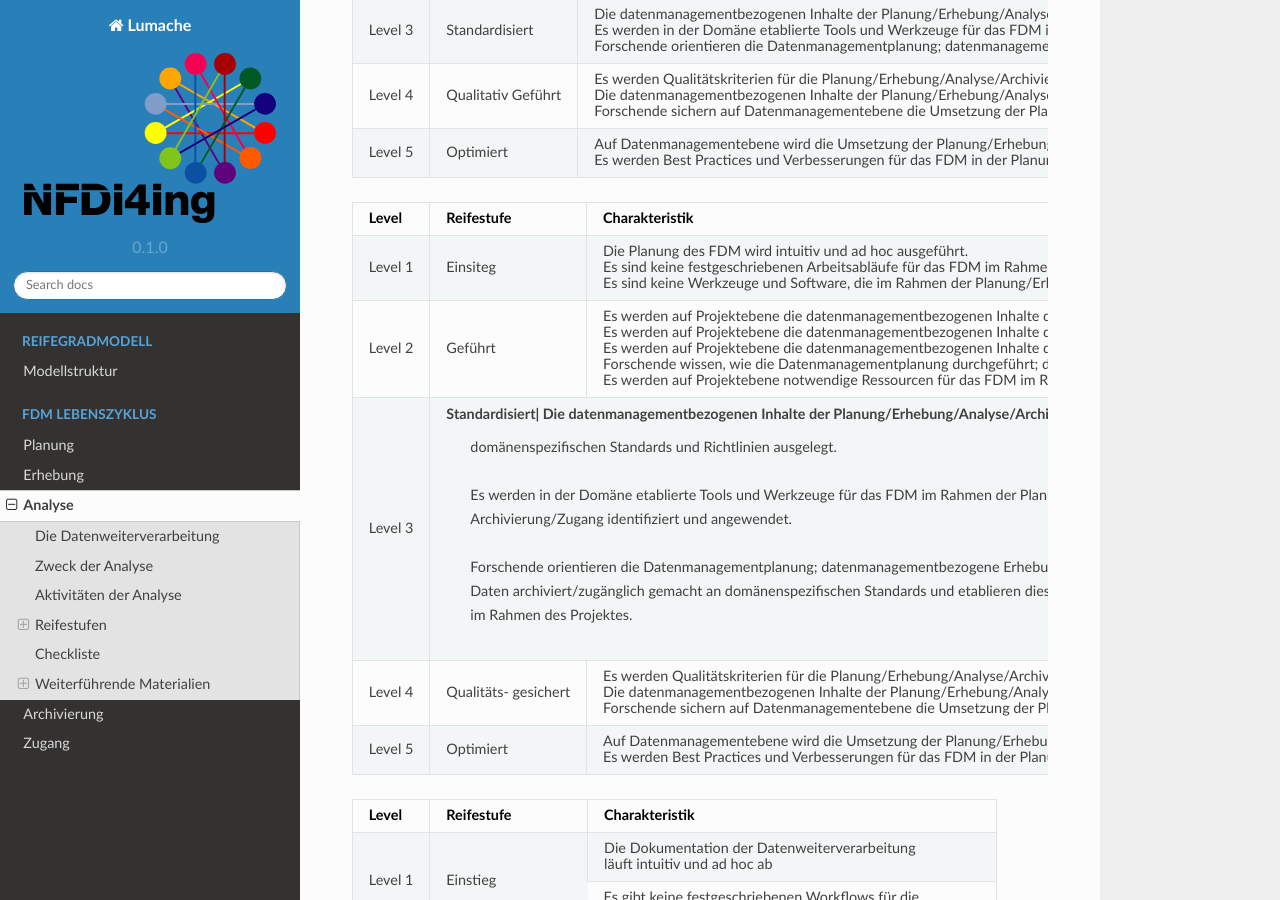
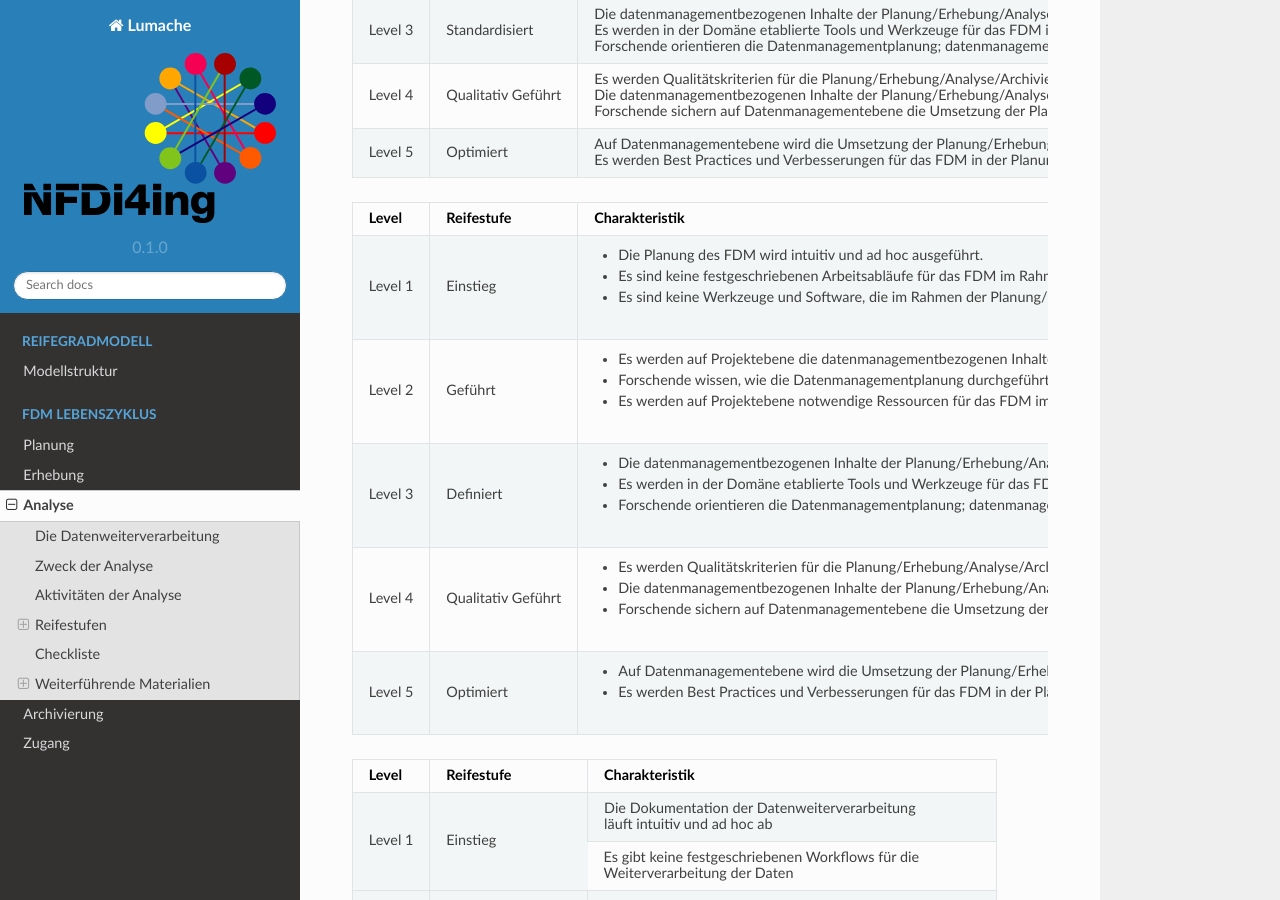
Before and after one commit to LUHMW/MaturityModelsNFDI4Ing, a Sphinx documentation site: the page built from docs/source/Analyse.rst, in a window 1280 px wide and 900 px high, scrolled down 1311 px. Built offline with Sphinx 7.4.7 and the Read the Docs theme 2.0.0, drawn with Linux system fonts in a browser that asks for light colours.

Commit message:
Update Analyse.rst

```diff
--- a/docs/source/Analyse.rst
+++ b/docs/source/Analyse.rst
@@ -81,56 +81,50 @@ Reifestufen
 
        Es werden Best Practices und Verbesserungen für das FDM in der Planung/Erhebung/Analyse/Archivierung/Zugang entwickelt und mit der domänenspezifischen Community geteilt.
 
-+---------+--------------+------------------------------------------------------------------------------------------------------------+
-| Level   | Reifestufe   | Charakteristik                                                                                             |
-+=========+==============+============================================================================================================+
-| Level 1 | Einsiteg     | Die Planung des FDM wird intuitiv und ad hoc ausgeführt.                                                   |
-|         |              |                                                                                                            |
-|         |              | Es sind keine festgeschriebenen Arbeitsabläufe für das FDM im Rahmen der Planung/Erhebung/Analyse/         |
-|         |              | Archivierung/Zugang auf Projektebene beschrieben.                                                          |
-|         |              |                                                                                                            |
-|         |              | Es sind keine Werkzeuge und Software, die im Rahmen der Planung/Erhebung/Analyse/Archivierung/Zugang       |
-|         |              | eingesetzt werden, festgelegt.                                                                             |
-+---------+--------------+------------------------------------------------------------------------------------------------------------+
-| Level 2 | Geführt      | Es werden auf Projektebene die datenmanagementbezogenen Inhalte der Planung festgelegt und durchgeführt.   |
-|         |              |                                                                                                            |
-|         |              | Es werden auf Projektebene die datenmanagementbezogenen Inhalte der Erhebung/Analyse festgelegt und        |
-|         |              | durchgeführt.                                                                                              |
-|         |              |                                                                                                            |
-|         |              | Es werden auf Projektebene die datenmanagementbezogenen Inhalte der Archivierung/Zugang festgelegt und     |
-|         |              | durchgeführt.                                                                                              |
-|         |              |                                                                                                            |
-|         |              | Forschende wissen, wie die Datenmanagementplanung durchgeführt; datenmanagementbezogene Erhebung/Analyse   |
-|         |              | durchgeführt; Daten archiviert/zugänglich gemacht werden sollen und es stehen notwendige Ressourcen zur    |
-|         |              | Verfügung.                                                                                                 |
-|         |              |                                                                                                            |
-|         |              | Es werden auf Projektebene notwendige Ressourcen für das FDM im Rahmen der Planung/Erhebung/Analyse/       |
-|         |              | Archivierung/Zugang definiert und eingesetzt.                                                              |
-+---------+--------------+------------------------------------------------------------------------------------------------------------+
-| Level 3 | Standardisiert| Die datenmanagementbezogenen Inhalte der Planung/Erhebung/Analyse/Archivierung/Zugang werden nach         |
-|         |              | domänenspezifischen Standards und Richtlinien ausgelegt.                                                   |
-|         |              |                                                                                                            |
-|         |              | Es werden in der Domäne etablierte Tools und Werkzeuge für das FDM im Rahmen der Planung/Erhebung/Analyse/ |
-|         |              | Archivierung/Zugang identifiziert und angewendet.                                                          |
-|         |              |                                                                                                            |
-|         |              | Forschende orientieren die Datenmanagementplanung; datenmanagementbezogene Erhebung/Analyse durchgeführt;  |
-|         |              | Daten archiviert/zugänglich gemacht an domänenspezifischen Standards und etablieren diese in der Umsetzung |
-|         |              | im Rahmen des Projektes.                                                                                   |
-+---------+--------------+------------------------------------------------------------------------------------------------------------+
-| Level 4 | Qualitäts-   | Es werden Qualitätskriterien für die Planung/Erhebung/Analyse/Archivierung/Zugang definiert und etabliert. |
-|         | gesichert    |                                                                                                            |
-|         |              | Die datenmanagementbezogenen Inhalte der Planung/Erhebung/Analyse/Archivierung/Zugang werden auf Basis der |
-|         |              | definierten Qualitätskriterien hin gesichert.                                                              |
-|         |              |                                                                                                            |
-|         |              | Forschende sichern auf Datenmanagementebene die Umsetzung der Planung/Erhebung/Analyse/Archivierung/Zugang |
-|         |              | hinsichtlich definierter Qualitätskriterien.                                                               |
-+---------+--------------+------------------------------------------------------------------------------------------------------------+
-| Level 5 | Optimiert    | Auf Datenmanagementebene wird die Umsetzung der Planung/Erhebung/Analyse/Archivierung/Zugang proaktiv      |
-|         |              | optimiert und kontinuierlich verbessert (inhaltlich und technisch).                                        |
-|         |              |                                                                                                            |
-|         |              | Es werden Best Practices und Verbesserungen für das FDM in der Planung/Erhebung/Analyse/Archivierung/Zugang|
-|         |              | entwickelt und mit der domänenspezifischen Community geteilt.                                              |
-+---------+--------------+------------------------------------------------------------------------------------------------------------+
++---------+--------------+--------------------------------------------------------------------------------------------------------------+
+| Level   | Reifestufe   | Charakteristik                                                                                               |
++=========+==============+==============================================================================================================+
+| Level 1 | Einstieg     | - Die Planung des FDM wird intuitiv und ad hoc ausgeführt.                                                   |
+|         |              |                                                                                                              |
+|         |              | - Es sind keine festgeschriebenen Arbeitsabläufe für das FDM im Rahmen der Planung/Erhebung/Analyse/         |
+|         |              |   Archivierung/Zugang auf Projektebene beschrieben.                                                          |
+|         |              |                                                                                                              |
+|         |              | - Es sind keine Werkzeuge und Software, die im Rahmen der Planung/Erhebung/Analyse/Archivierung/Zugang       |
+|         |              |   eingesetzt werden, festgelegt.                                                                             |
++---------+--------------+--------------------------------------------------------------------------------------------------------------+
+| Level 2 | Geführt      | - Es werden auf Projektebene die datenmanagementbezogenen Inhalte der Planung festgelegt und durchgeführt.   |
+|         |              |                                                                                                              |
+|         |              | - Forschende wissen, wie die Datenmanagementplanung durchgeführt; datenmanagementbezogene Erhebung/Analyse   |
+|         |              |   durchgeführt; Daten archiviert/zugänglich gemacht werden sollen und es stehen notwendige Ressourcen zur    |
+|         |              |   Verfügung.                                                                                                 |
+|         |              |                                                                                                              |
+|         |              | - Es werden auf Projektebene notwendige Ressourcen für das FDM im Rahmen der Planung/Erhebung/Analyse/       |
+|         |              |   Archivierung/Zugang definiert und eingesetzt.                                                              |
++---------+--------------+--------------------------------------------------------------------------------------------------------------+
+| Level 3 | Definiert    | - Die datenmanagementbezogenen Inhalte der Planung/Erhebung/Analyse/Archivierung/Zugang werden nach          |
+|         |              |   domänenspezifischen Standards und Richtlinien ausgelegt.                                                   |
+|         |              |                                                                                                              |
+|         |              | - Es werden in der Domäne etablierte Tools und Werkzeuge für das FDM im Rahmen der Planung/Erhebung/Analyse/ |
+|         |              |   Archivierung/Zugang identifiziert und angewendet.                                                          |
+|         |              |                                                                                                              |
+|         |              | - Forschende orientieren die Datenmanagementplanung; datenmanagementbezogene Erhebung/Analyse durchgeführt;  |
+|         |              |   Daten archiviert/zugänglich gemacht an domänenspezifischen Standards und etablieren diese in der Umsetzung |
+|         |              |   im Rahmen des Projektes.                                                                                   |
++---------+--------------+--------------------------------------------------------------------------------------------------------------+
+| Level 4 | Qualitativ   | - Es werden Qualitätskriterien für die Planung/Erhebung/Analyse/Archivierung/Zugang definiert und etabliert. |
+|         | Geführt      |                                                                                                              |
+|         |              | - Die datenmanagementbezogenen Inhalte der Planung/Erhebung/Analyse/Archivierung/Zugang werden auf Basis der |
+|         |              |   definierten Qualitätskriterien hin gesichert.                                                              |
+|         |              |                                                                                                              |
+|         |              | - Forschende sichern auf Datenmanagementebene die Umsetzung der Planung/Erhebung/Analyse/Archivierung/Zugang |
+|         |              |   hinsichtlich definierter Qualitätskriterien.                                                               |
++---------+--------------+--------------------------------------------------------------------------------------------------------------+
+| Level 5 | Optimiert    | - Auf Datenmanagementebene wird die Umsetzung der Planung/Erhebung/Analyse/Archivierung/Zugang proaktiv      |
+|         |              |   optimiert und kontinuierlich verbessert (inhaltlich und technisch).                                        |
+|         |              |                                                                                                              |
+|         |              | - Es werden Best Practices und Verbesserungen für das FDM in der Planung/Erhebung/Analyse/Archivierung/Zugang|
+|         |              |   entwickelt und mit der domänenspezifischen Community geteilt.                                              |
++---------+--------------+--------------------------------------------------------------------------------------------------------------+
 
 
 
```
